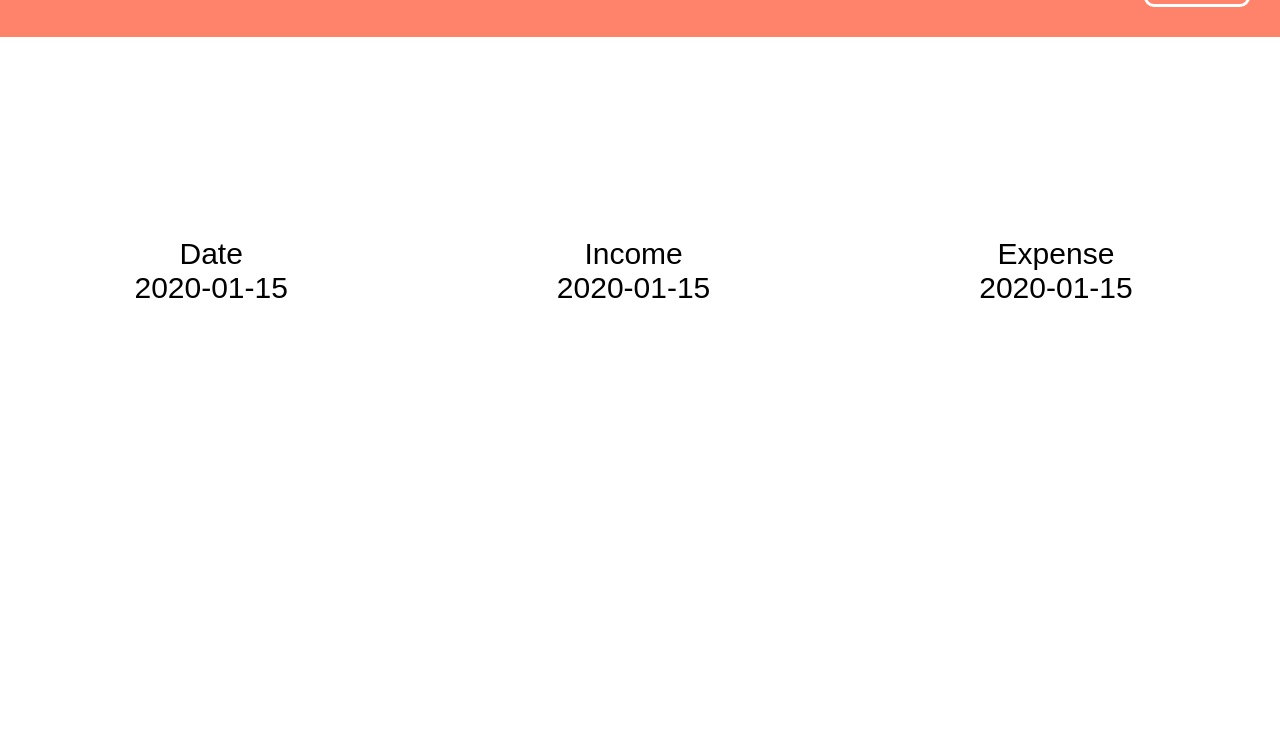
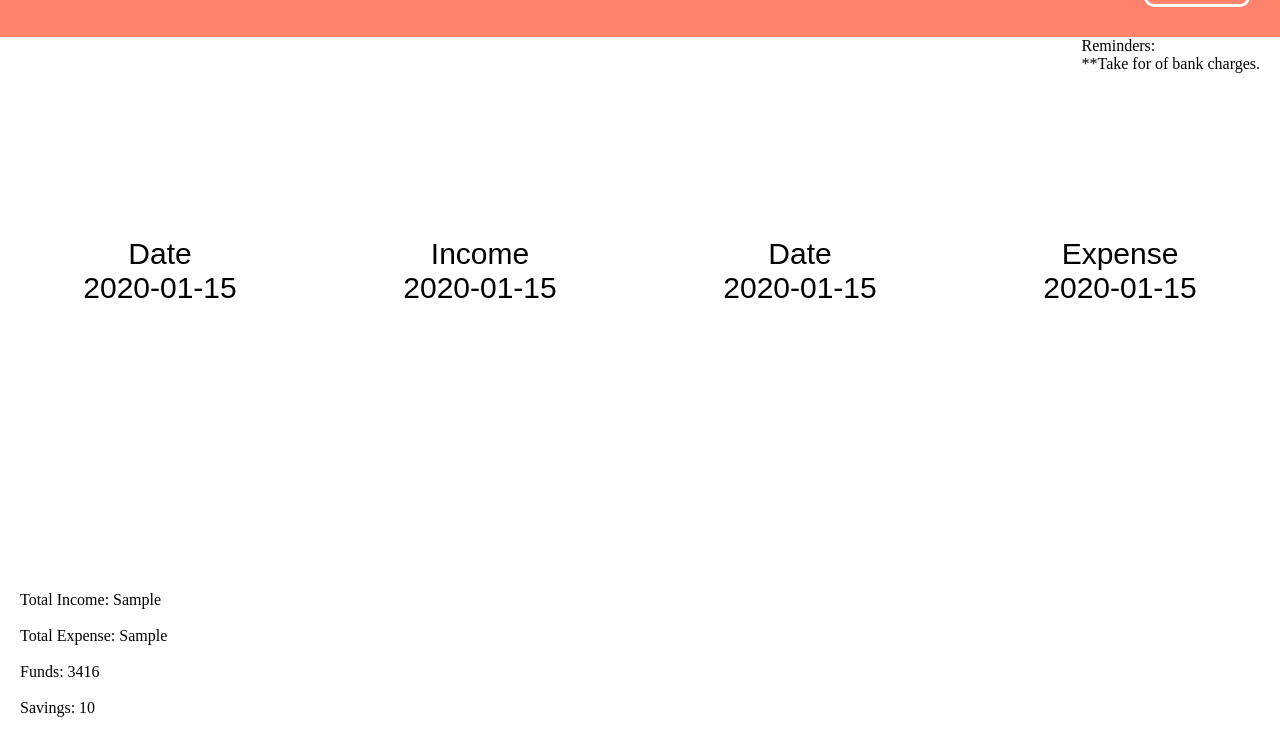
Before and after one commit to fali007/Flask, a Flask app: template app/templates/validate.html in a window 1280 px wide. Shown: the part 63-800 px from the top of the page. Run offline with Flask 2, Linux system fonts and the light colour scheme; the template is opened without the code that fills it: most values are stand-ins (such as "Sample title", 1, 10 or a date in 2020).

Commit message:
Add files via upload

```diff
--- a/app/templates/base.html
+++ b/app/templates/base.html
@@ -102,7 +102,7 @@
             }
             .tab{
                 float: left;
-                width: 33%;
+                width: 25%;
                 height: auto;
             }
             #submit{
@@ -112,6 +112,11 @@
                 width: 100px;
                 height: 200px;
                 text-align: center;
+            }
+            .down{
+                position: fixed;
+                bottom: 20px;
+                left: 20px;
             }
         </style>
     </head>
@@ -126,6 +131,10 @@
             <div class="to_lef"><a class="to_lef" href="/chart">Chart</a></div>
             <div class="to_lef"><a class="to_lef" href="/validate">Validate</a></div>
         </div>
+        <div style="position: fixed;top: 100px;right: 20px;">
+            <h3>Reminders:</h3>
+            <p>**Take for of bank charges.</p>
+        </div>
         {% block content %}{% endblock %}
     </body>
     <script>
--- a/app/templates/validate.html
+++ b/app/templates/validate.html
@@ -12,11 +12,21 @@
         <li>{{date[i]}}</li>
     {%endfor%}
 </div>
-
+<div class="tab">Date
+    {%for i in date_e%}
+        <li>{{i}}</li>
+    {%endfor%}
+</div>
 <div class="tab">Expense
-    {%for i in date%}
+    {%for i in date_e%}
         <li>{{date_e[i]}}</li>
     {%endfor%}
 </div>
 </div>
+<div class="down">
+    <p>Total Income: {{net_income}}</p><br>
+    <p>Total Expense: {{net_expense}}</p><br>
+    <p>Funds: {{net_income*(1/5)+3406}}</p><br>
+    <p>Savings: {{net_income*(3/10)}}</p>
+</div>
 {% endblock %}
```
Also changed, not shown: app/routes.py (+11 -1 lines), expense.db, income.db.
